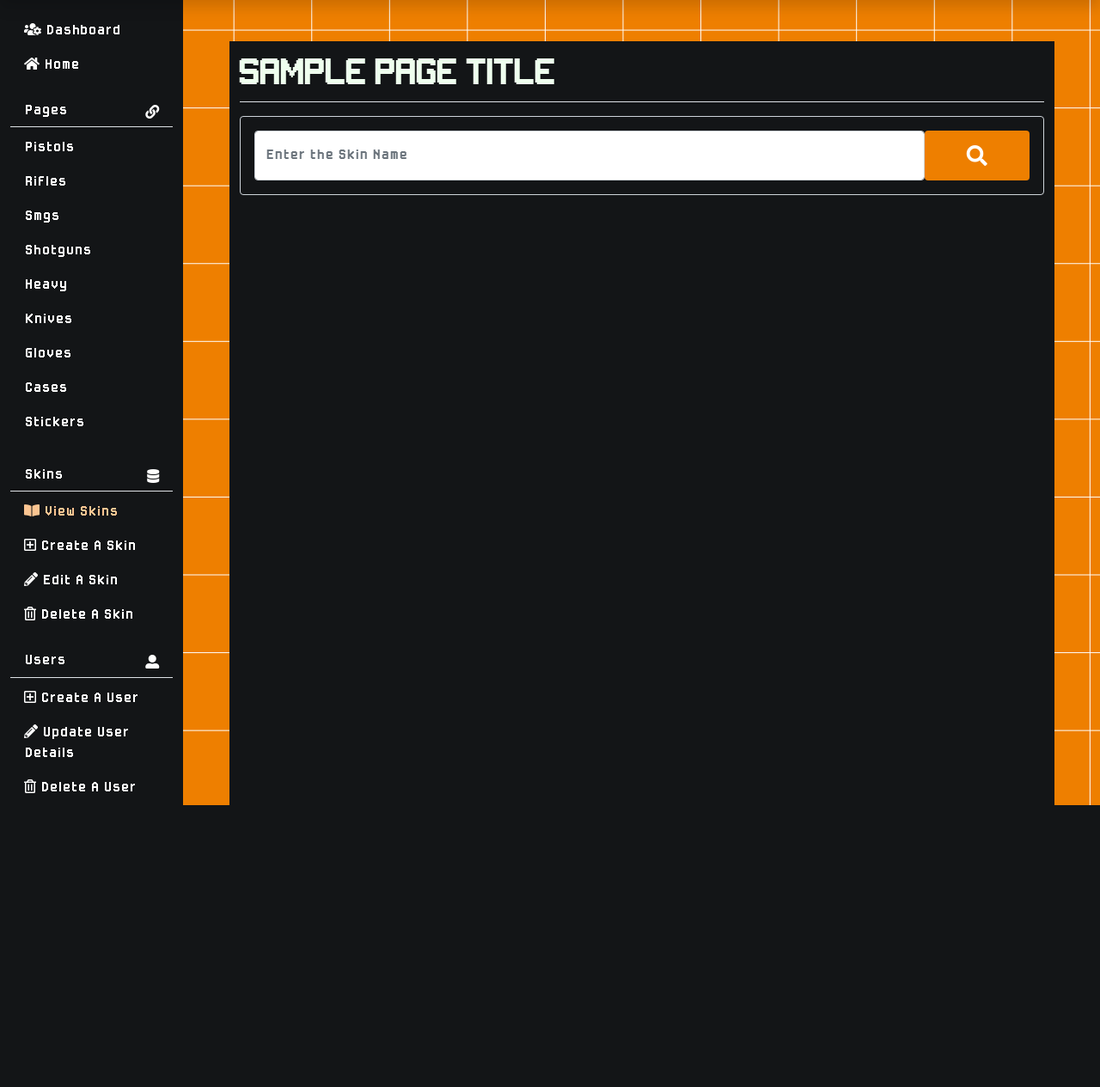
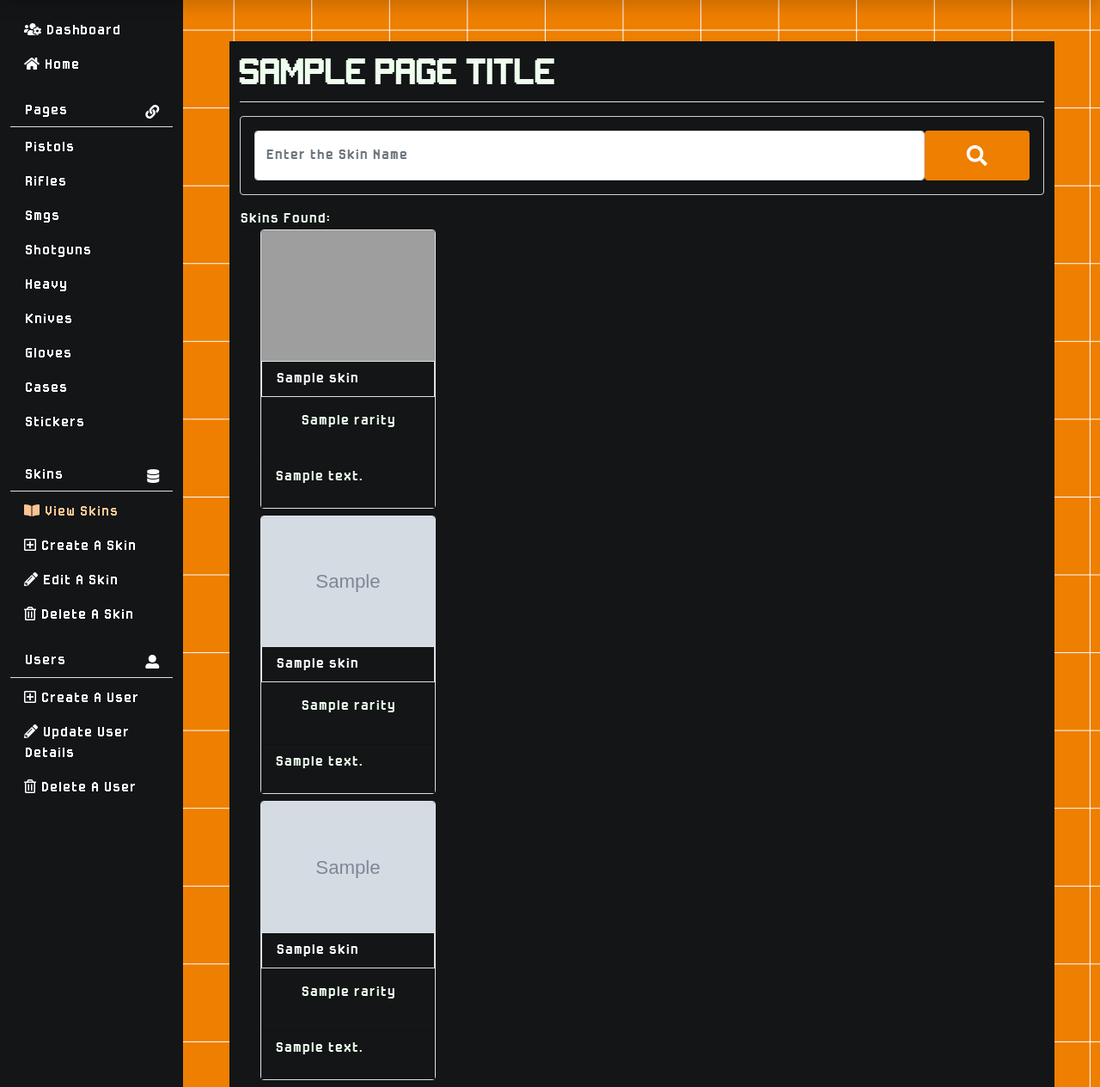
Before and after one commit to bradleyplaydon/CSGOSkinfo, a Flask app: template templates/pages/view-skins.html in a window 1280 px wide. Shown: the part 56-1321 px from the top of the page at 86% size. Before the commit the page ends 993 px from the top, so only its background shows below. Run offline with Flask 2, Linux system fonts and the light colour scheme; the template is opened without the code that fills it: most values are stand-ins (such as "Sample title", 1, 10 or a date in 2020); grey boxes marked "Sample" are stand-in pictures; some libraries are stand-ins or nearby versions; grey boxes are pictures that could not be loaded.

Commit message:
Added loops for skins found

```diff
--- a/templates/pages/view-skins.html
+++ b/templates/pages/view-skins.html
@@ -8,4 +8,93 @@
     <input class="form-control" id="searchSkin" name="searchallskins" placeholder="Enter the Skin Name">
     <button class="btn btn-orange px-5 pt-3 pb-3" type="submit"><i class="fas fa-search text-white fs-4"></i></button>
 </form>
+{% if foundSkins %}
+<div class="col-12">
+    Skins Found:
+</div>
+<div class="container-fluid">
+    <div class="row">
+        {% for skin in foundSkins %}
+        {% set skin_id = skin._id %}
+        <div class="col-lg-3 col-sm-6 mb-2">
+            <div class="card border bg-dark">
+                {% if skin.image_urls.factory_new is not none %}
+                <img src="{{ skin.image_urls.factory_new }}" class="card-img-top" alt="{{ skin.name }} image">
+                {% else %}
+                <img src="{{ skin.image_urls.min_wear }}" class="card-img-top" alt="{{ skin.name }} image">
+                {% endif %}
+                <div class="card-body p-0">
+                    <ul class="list-group list-group-flush">
+                        <li class="list-group-item text-white border bg-dark">
+                            {{ skin.name }}
+                        </li>
+                        <li class="list-group-item text-white bg-dark">
+                            <p class="{{ skin.rarity | replace(' ', '-') | lower }} text-center p-2">{{
+                                skin.rarity }}</p>
+                        </li>
+                        <li class="list-group-item text-white bg-dark">
+                            <p>{{ skin.skin_description }}</p>
+                        </li>
+                    </ul>
+                </div>
+            </div>
+        </div>
+        {% endfor %}
+    </div>
+</div>
+{% endif %}
+{% if cases %}
+<div class="container-fluid">
+    <div class="row">
+        {% for skin in cases %}
+        <div class="col-lg-3 col-sm-6 mb-2">
+            <div class="card border bg-dark">
+                <img src="{{ skin.image_url }}" class="card-img-top" alt="{{ skin.name }} image">
+                <div class="card-body p-0">
+                    <ul class="list-group list-group-flush">
+                        <li class="list-group-item text-white border bg-dark">
+                            {{ skin.name }}
+                        </li>
+                        <li class="list-group-item text-white bg-dark">
+                            <p class="{{ skin.rarity | replace(' ', '-') | lower }} text-center p-2">{{
+                                skin.rarity }}</p>
+                        </li>
+                        <li class="list-group-item text-white bg-dark">
+                            <p>{{ skin.skin_description }}</p>
+                        </li>
+                    </ul>
+                </div>
+            </div>
+        </div>
+        {% endfor %}
+    </div>
+</div>
+{% endif %}
+{% if stickers %}
+<div class="container-fluid">
+    <div class="row">
+        {% for skin in stickers %}
+        <div class="col-lg-3 col-sm-6 mb-2">
+            <div class="card border bg-dark">
+                <img src="{{ skin.image_url }}" class="card-img-top" alt="{{ skin.name }} image">
+                <div class="card-body p-0">
+                    <ul class="list-group list-group-flush">
+                        <li class="list-group-item text-white border bg-dark">
+                            {{ skin.name }}
+                        </li>
+                        <li class="list-group-item text-white bg-dark">
+                            <p class="{{ skin.rarity | replace(' ', '-') | lower }} text-center p-2">{{
+                                skin.rarity }}</p>
+                        </li>
+                        <li class="list-group-item text-white bg-dark">
+                            <p>{{ skin.skin_description }}</p>
+                        </li>
+                    </ul>
+                </div>
+            </div>
+        </div>
+        {% endfor %}
+    </div>
+</div>
+{% endif %}
 {% endblock %}
```
